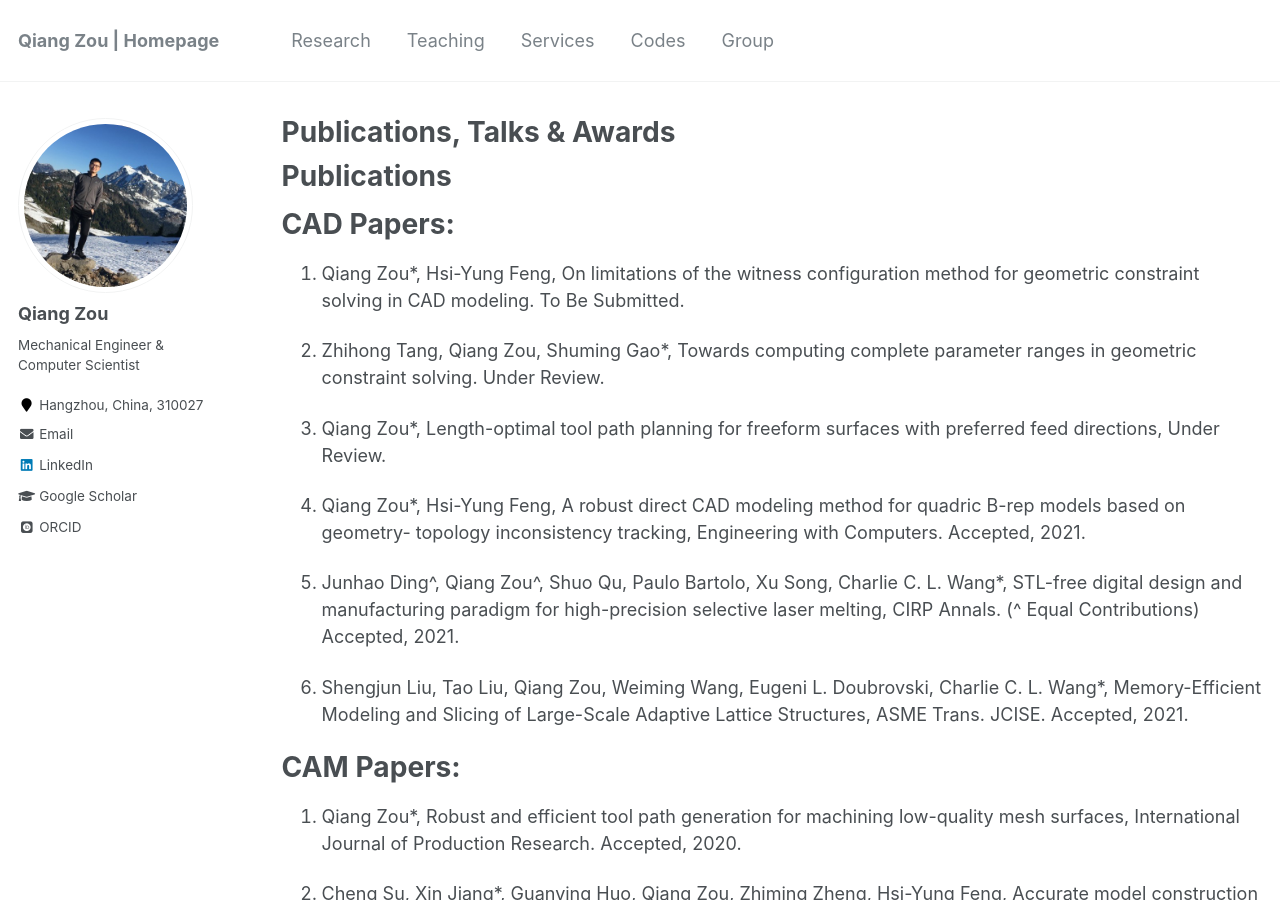
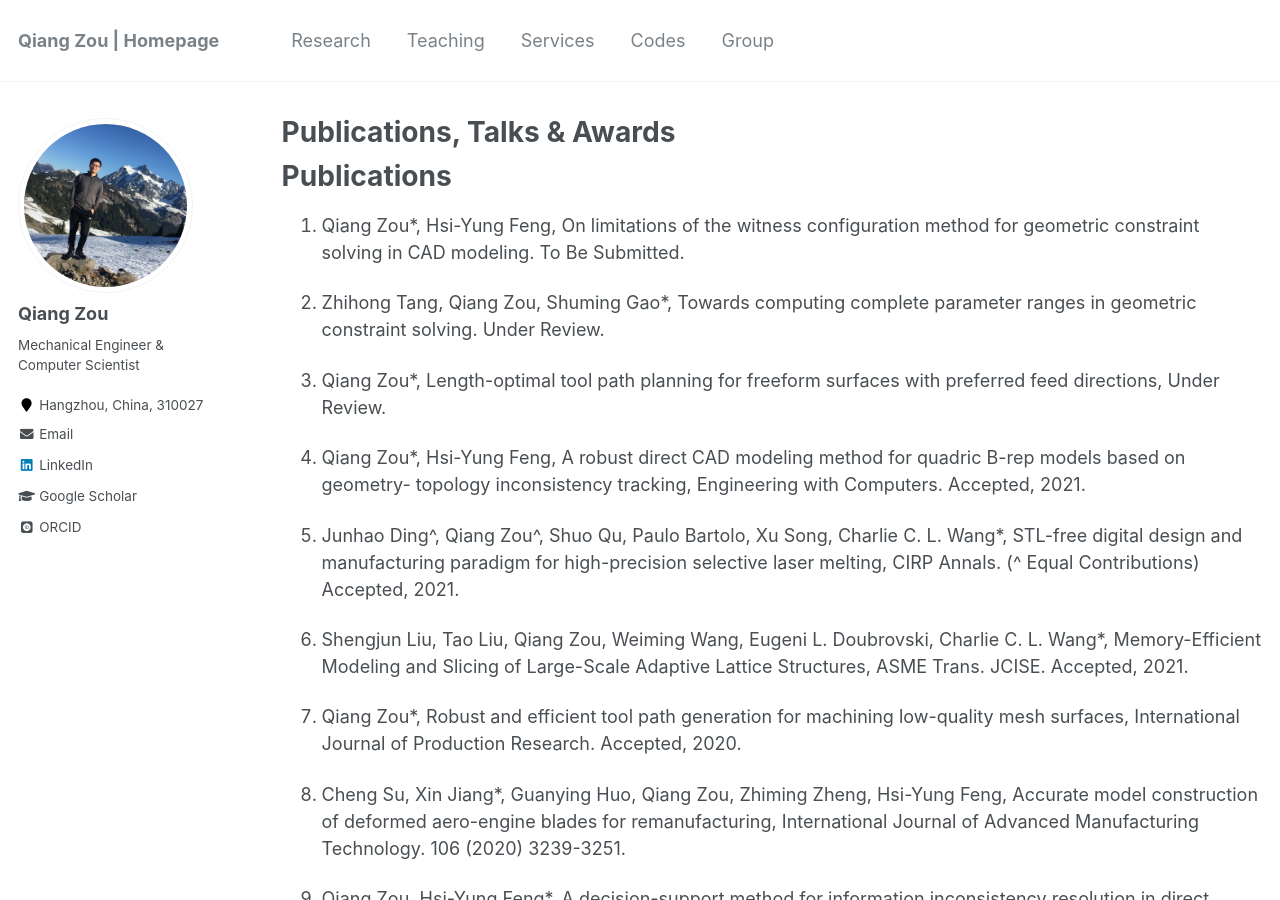
Before and after one commit to Qiang-Zou/Qiang-Zou.github.io, a Jekyll site: the page built from _pages/research.md, in a window 1280 px wide and 900 px high. Built offline with Jekyll 4.4.1, drawn with Linux system fonts in a browser that asks for light colours; some web fonts are replaced.

Commit message:
Update research.md

```diff
--- a/_pages/research.md
+++ b/_pages/research.md
@@ -11,7 +11,6 @@ Publications
 {% if author.googlescholar %}
   You can also find my articles at <u><a href="{{author.googlescholar}}">my Google Scholar profile</a>.</u>
 {% endif %}
-# CAD Papers:
 1. Qiang Zou*, Hsi-Yung Feng, On limitations of the witness configuration method for geometric constraint solving in CAD modeling. To Be Submitted.
 
 1. Zhihong Tang, Qiang Zou, Shuming Gao*, Towards computing complete parameter ranges in geometric constraint solving. Under Review.
@@ -24,7 +23,6 @@ Publications
 
 1. Shengjun Liu, Tao Liu, Qiang Zou, Weiming Wang, Eugeni L. Doubrovski, Charlie C. L. Wang*, Memory-Efficient Modeling and Slicing of Large-Scale Adaptive Lattice Structures, ASME Trans. JCISE. Accepted, 2021.
 
-# CAM Papers:
 1. Qiang Zou*, Robust and efficient tool path generation for machining low-quality mesh surfaces, International Journal of Production Research. Accepted, 2020.
 
 1. Cheng Su, Xin Jiang*, Guanying Huo, Qiang Zou, Zhiming Zheng, Hsi-Yung Feng, Accurate model construction of deformed aero-engine blades for remanufacturing, International Journal of Advanced Manufacturing Technology. 106 (2020) 3239-3251.
```
